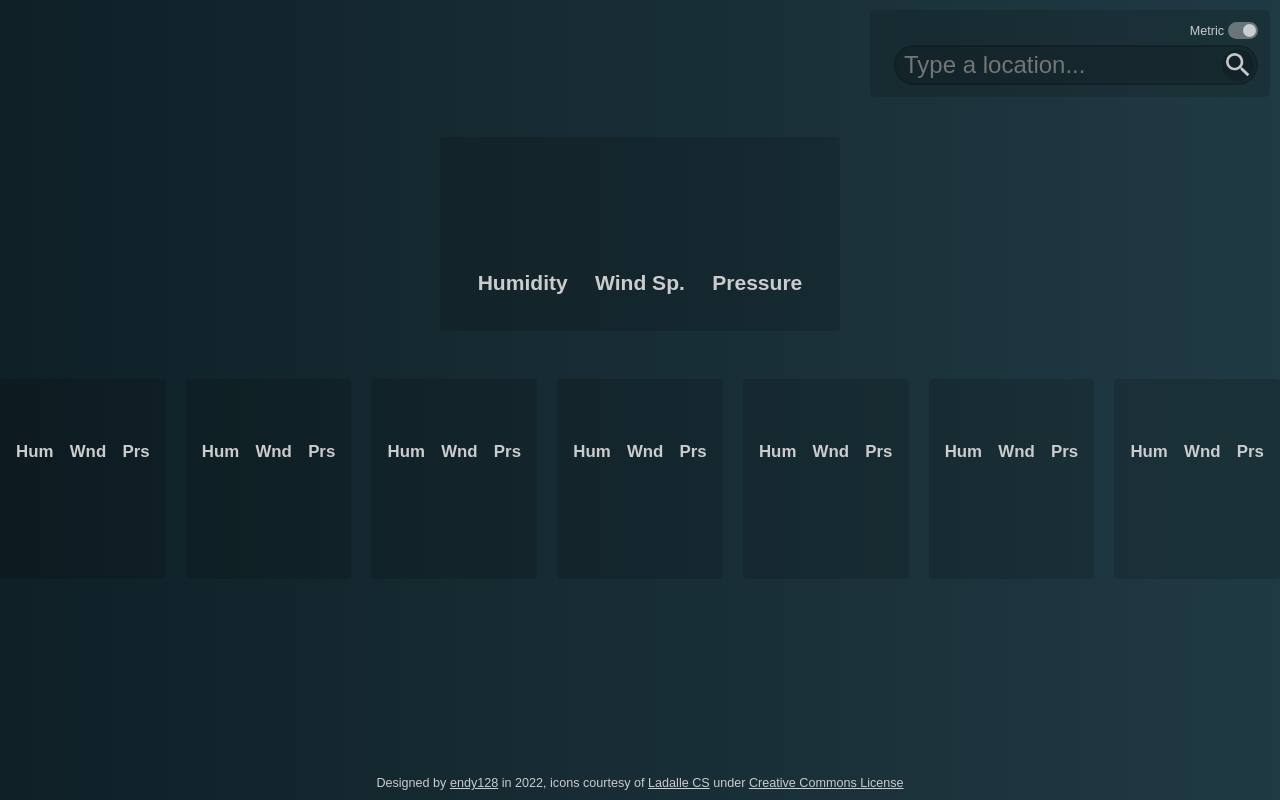
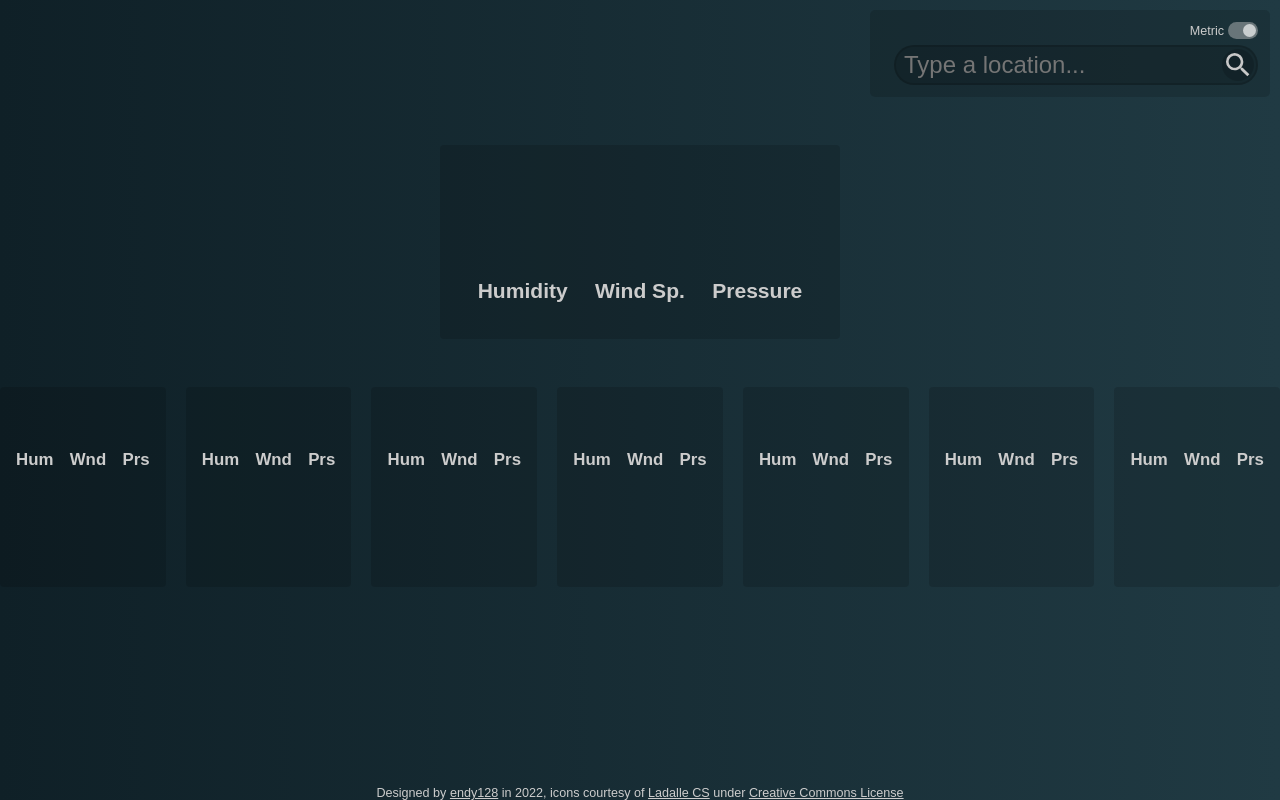
Before and after one commit to endy128/weather-app, a plain HTML site: page index.html in a window 1280 px wide. Drawn offline with Linux system fonts and the light colour scheme; no server answers.

Commit message:
Used flexbox more in the CSS

```diff
--- a/style.css
+++ b/style.css
@@ -10,9 +10,11 @@
 
 html,
 body {
-  height: 1vh;
+  height: 100%;
   font-family: Arial, Helvetica, sans-serif;
   font-size: 18px;
+  display: flex;
+  flex-direction: column;
 }
 
 body {
@@ -24,7 +26,7 @@ body {
   width: 400px;
   background-color: var(--bg-shade);
   border-radius: 5px;
-  margin: 10px 10px auto auto;
+  margin: 10px 10px 48px auto;
   gap: 6px;
   padding: 12px;
   display: flex;
@@ -160,9 +162,8 @@ input:checked + .slider:before {
 }
 
 .current {
-  margin: 5vh auto auto auto;
+ align-self: center;
   width: 400px;
-  /* height: 400px; */
   padding: 24px;
 }
 
@@ -252,16 +253,12 @@ input:checked + .slider:before {
 }
 
 .footer {
-  position: absolute;
-  bottom: 10px;
-  left: 50vw;
-  transform: translate(-50%);
   text-decoration: none;
   font-size: 70%;
-
+  margin-top: auto;
+  align-self: center;
 }
 
 .footer a {
-  /* text-decoration: none; */
   color: inherit;
 }
```
